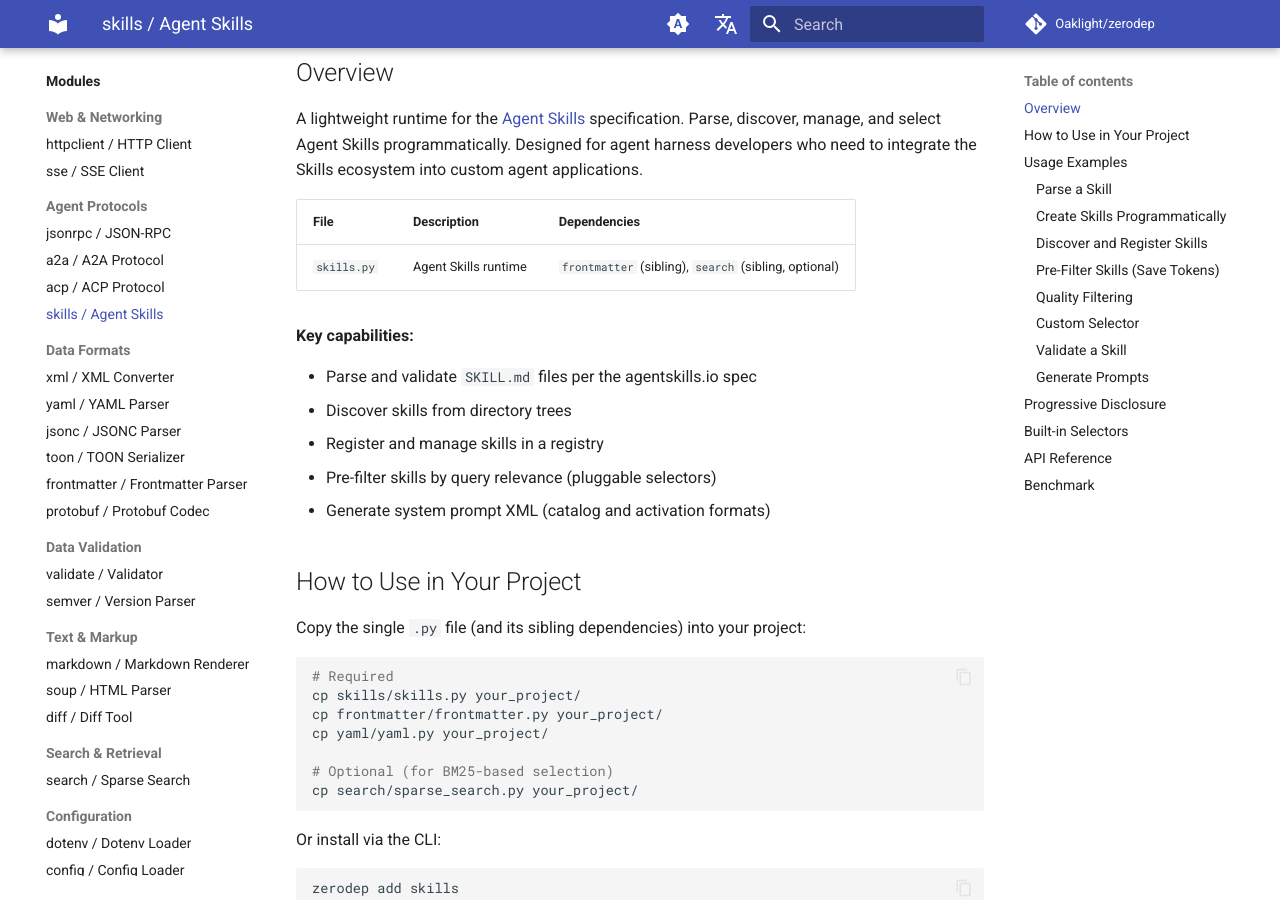
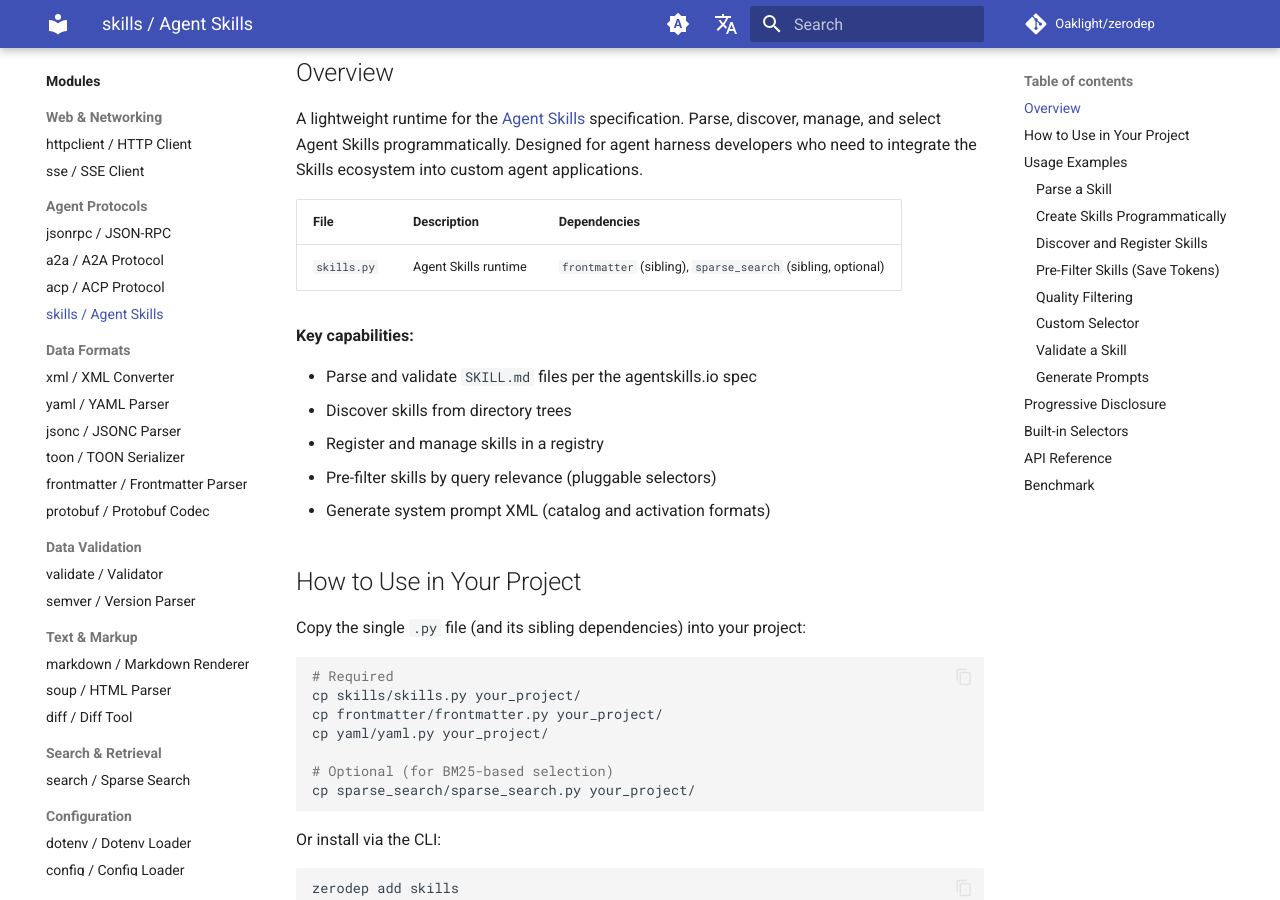
Before and after one commit to Oaklight/zerodep, an MkDocs documentation site: the page built from docs/modules/skills.md, in a window 1280 px wide and 900 px high, scrolled down 238 px. Built offline with MkDocs 1.6.1 and Material for MkDocs 9.7.7, drawn with Linux system fonts in a browser that asks for light colours; comment, search, counter and statistics services are not loaded.

Commit message:
docs: update search → sparse_search references

````diff
--- a/docs/modules/skills.md
+++ b/docs/modules/skills.md
@@ -8,7 +8,7 @@ A lightweight runtime for the [Agent Skills](https://agentskills.io) specificati
 
 | File | Description | Dependencies |
 |------|-------------|--------------|
-| `skills.py` | Agent Skills runtime | `frontmatter` (sibling), `search` (sibling, optional) |
+| `skills.py` | Agent Skills runtime | `frontmatter` (sibling), `sparse_search` (sibling, optional) |
 
 **Key capabilities:**
 
@@ -29,7 +29,7 @@ cp frontmatter/frontmatter.py your_project/
 cp yaml/yaml.py your_project/
 
 # Optional (for BM25-based selection)
-cp search/sparse_search.py your_project/
+cp sparse_search/sparse_search.py your_project/
 ```
 
 Or install via the CLI:
@@ -240,7 +240,7 @@ Following the Agent Skills spec, this module supports three levels of progressiv
 | Selector | Description | Dependencies |
 |----------|-------------|--------------|
 | `KeywordSelector` | Token overlap on name + description | None (stdlib only) |
-| `BM25Selector` | BM25 ranking on full skill content | Sibling `search` module |
+| `BM25Selector` | BM25 ranking on full skill content | Sibling `sparse_search` module |
 
 Implement the `Selector` protocol to create custom selectors (embedding-based, reranker, LLM-based, etc.).
 
````
Also changed, not shown: docs/benchmarks/search.md (+1 -1 lines), docs/modules/index.md (+1 -1 lines).
